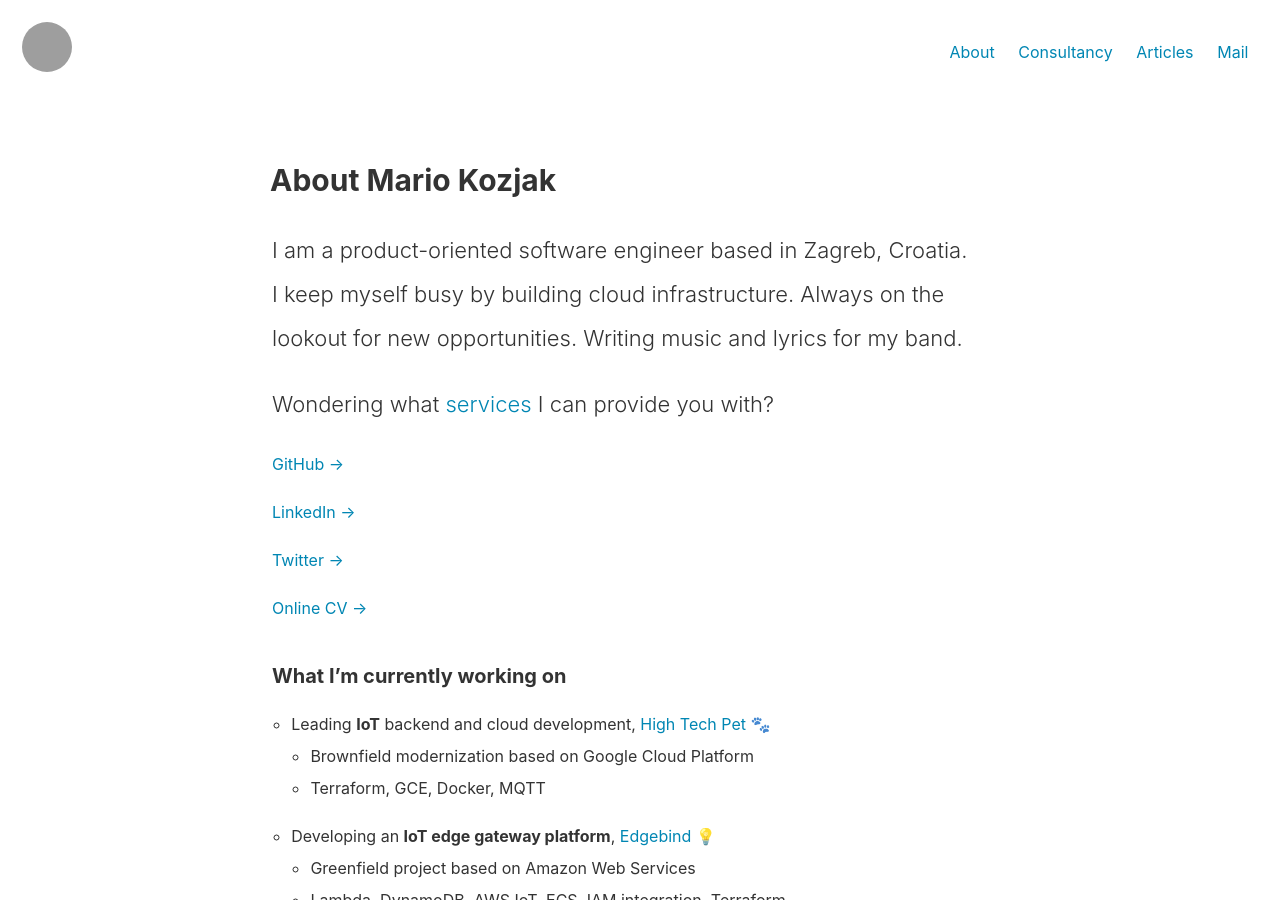
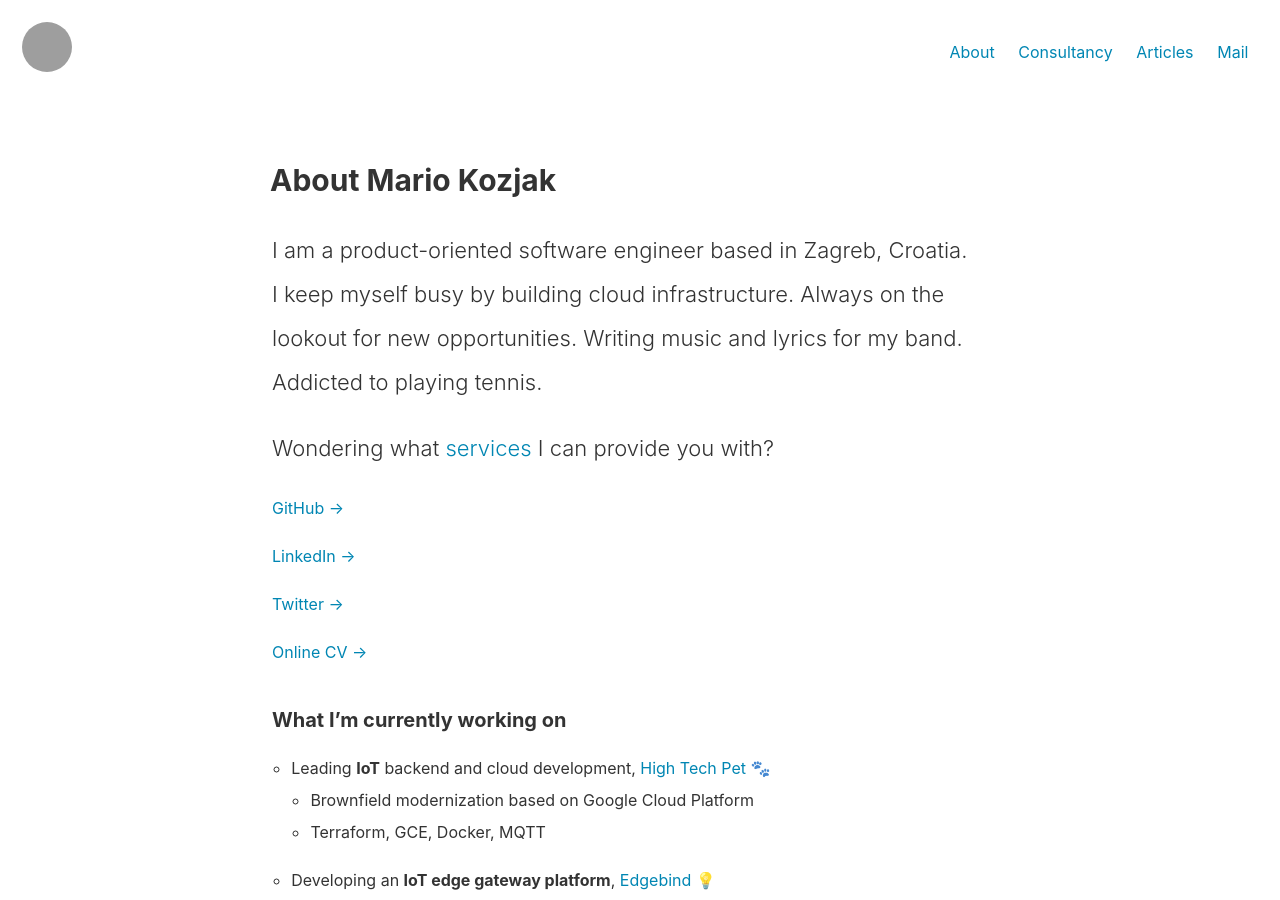
Before and after one commit to mkozjak/mkozjak.github.io, a Jekyll site: the page built from about.md, in a window 1280 px wide and 900 px high. Built offline with Jekyll 4.4.1, drawn with Linux system fonts in a browser that asks for light colours; grey boxes are pictures that could not be loaded.

Commit message:
Update intro.html

```diff
--- a/_includes/intro.html
+++ b/_includes/intro.html
@@ -1,7 +1,7 @@
 <section class="intro">
   <p class="lead">I am a product-oriented software engineer based in Zagreb, Croatia.<br>
   I keep myself busy by building cloud infrastructure. Always on the lookout for new opportunities.
-  Writing music and lyrics for my band.</p>
+  Writing music and lyrics for my band. Addicted to playing tennis.</p>
   <p class="lead">Wondering what <a href="/#services">services</a> I can provide you with?</p>
   <p><a target="_blank" href="https://www.github.com/{{ site.github_username }}">GitHub →</a></p>
   <p><a target="_blank" href="https://www.linkedin.com/in/{{ site.linkedin_username }}">LinkedIn →</a></p>
```
